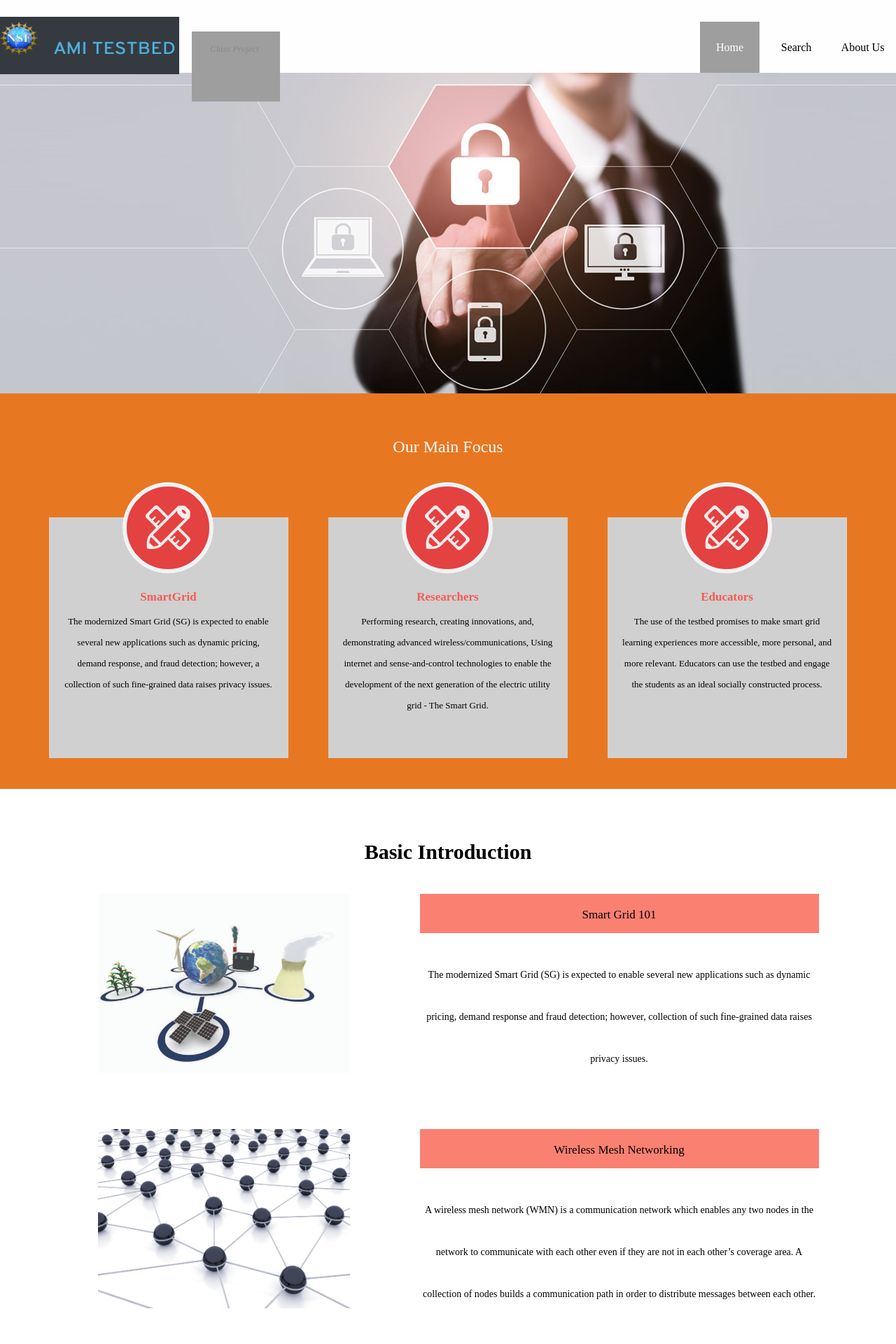
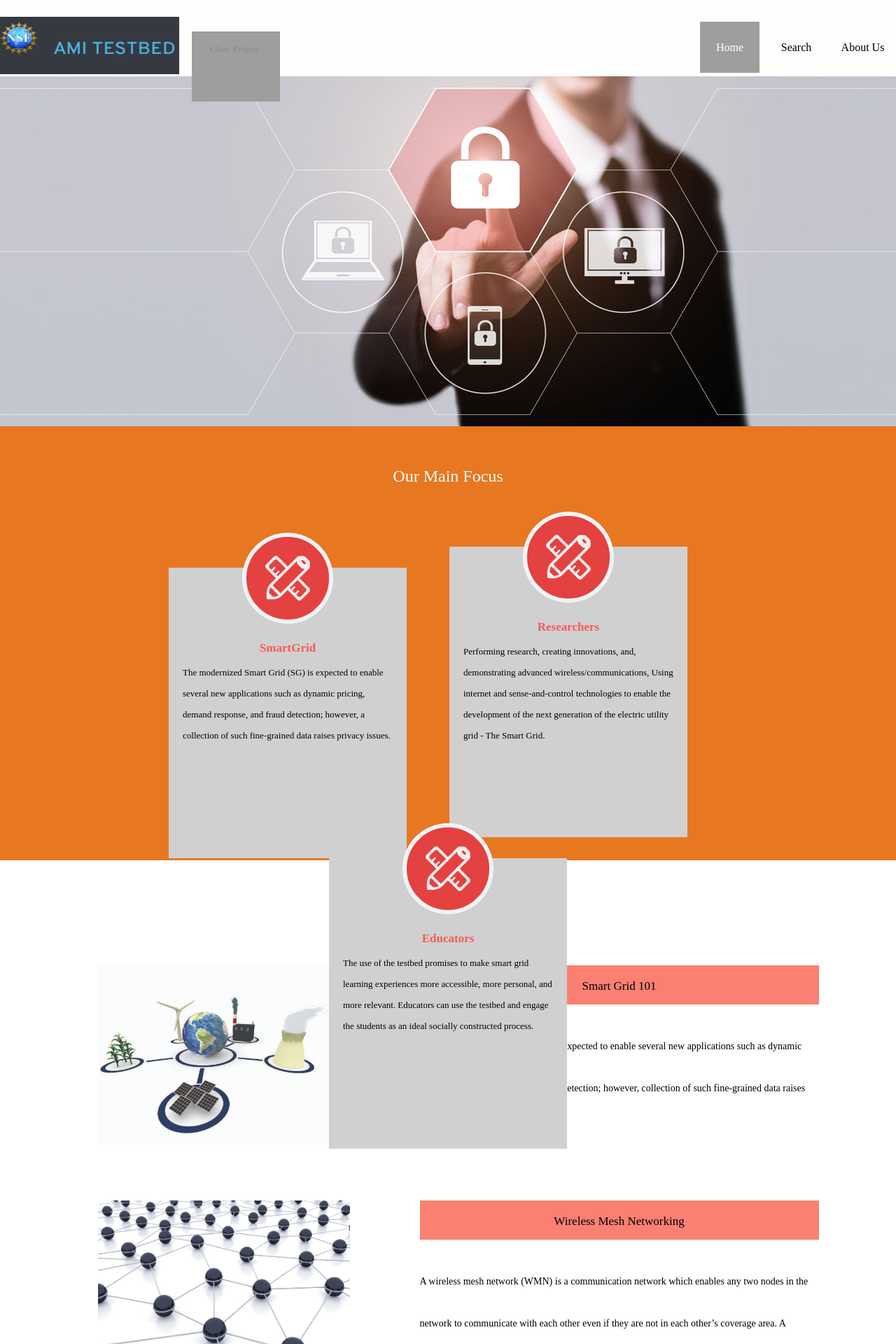
Before and after one commit to Lillianaloha/ASE-smartgrid, a PHP site: page / in a window 1280 px wide; the page is wider, and only the part inside the window is pictured. Shown: the top 1920 px of that part at 70% size. Run offline with PHP 8.4, Linux system fonts and the light colour scheme; grey boxes are pictures that could not be loaded.

Commit message:
Add files via upload

```diff
--- a/front-end/css/index.css
+++ b/front-end/css/index.css
@@ -1,94 +1,53 @@
 #main .banner{
 	/*width: 1141px;*/
-	height: 458px;
+	height: 500px;
 	background: red;
 	/*margin: 0 auto;*/
 	width: 100%;
 	background: url(../img/banner2.png);
-}
-
-#main .stragegic{
-	width: 100%;
-	/*width: 1141px;*/
-	/*height: 386px;*/
-	height: 350px;
-	background: #f7f7f7;
-	margin: 0 auto;
-	padding-top: 36px;
-	text-align: center;
-}
-#main .stragegic .title{
-	font-size: 22px;
-	line-height: 40px;
-	color: black;
-}
-#main .stragegic .detail{
-	font-size: 15px;
-	line-height: 45px;
-	color: #89898B;
-}
-#main .stragegic ul{
-	width: 1134px;
-	margin: 0 auto;
-}
-#main .stragegic li{
-	width: 188px;
-	height: 100px;
-	border: 1px solid #89898B;
-	float: left;
-	margin: -1px 0 0 -1px;
-	text-align: center;
-	color: white;
-}
-#main .stragegic img{
-	display: inline-block;
-	vertical-align: middle;
-}
-#main .stragegic i{
-	display: inline-block;
-	vertical-align: middle;
-	height: 100%;
-	width: 0;
+	margin-top: 5px;
 }
 
 #main .our{
 	/*width: 1141px;*/
 	width: 100%;
 	/*height: 545px;*/
-	height: 510px;
-	padding-top: 55px;
+	height: 570px;
+	padding-top: 50px;
 	background: #E87722;
 	margin: 0 auto;
 	text-align: center;
 }
+
 #main .our .title{
 	color: white;
 	font-size: 24px;
 	line-height: 42px;
 }
+
 #main .our .detail{
-	font-size: 13px;
-	line-height: 52px;
 	color: white;
 }
+
 #main .our .show{
-	width: 1141px;
+	width: 1140px;
 /*	height: 396px;*/
-	shape-margin: 326px;
+	shape-margin: 325px;
 /*	background: red;*/
 	margin: 0 auto;
 	padding-top: 80px;
 }
+
 #main .our .show .section{
-	width: 342px;
-	/*height: 260px;*/
-	height: 250px;
+	width: 340px;
+	height: 320px;
 	/*background: blue;*/
-	float: left;
+	display: inline-block;
 	position: relative;
-	padding-top: 94px;
+	padding-top: 95px;
 	background: #d0d0d0;
 }
+
 #main .our .show .section i{
 	background: url(../img/img01.png) no-repeat;
 	width: 130px;
@@ -99,24 +58,39 @@
 	left: 105px;
 	top: -50px;
 }
+
 #main .our .show .section h4{
 	font-size: 17px;
 	color: #f75a53;
 	line-height: 40px;
 }
+
 #main .our .show .section p{
 	font-size: 13px;
 	line-height: 30px;
 	width: 300px;
-	text-align: center;
+	text-align: left;
 	margin: 0 auto;
+}
+
+/*.p_change{
+	line-height: 30px;
+	width: 300px;
+	text-align: left;
+	margin: 0 auto;
+	font-size: 30px;
+	font-color: #800000;
+}*/
+
+#main .our .show .section:hover{
+	background-color: #ffffff;
 }
 
 #main .success{
 	/*width: 1141px;*/
 	width: 100%;
 	/*height: 810px;*/
-	height: 2000px;
+	height: 1700px;
 	background: white;
 	margin: 0 auto;
 	padding-top: 50px;
@@ -186,6 +160,7 @@
 	height: 200px;
     font-size: 14px;
     line-height: 60px;
+    text-align: left;
 
 }
 #main .success .fixBox .shop img{
```
